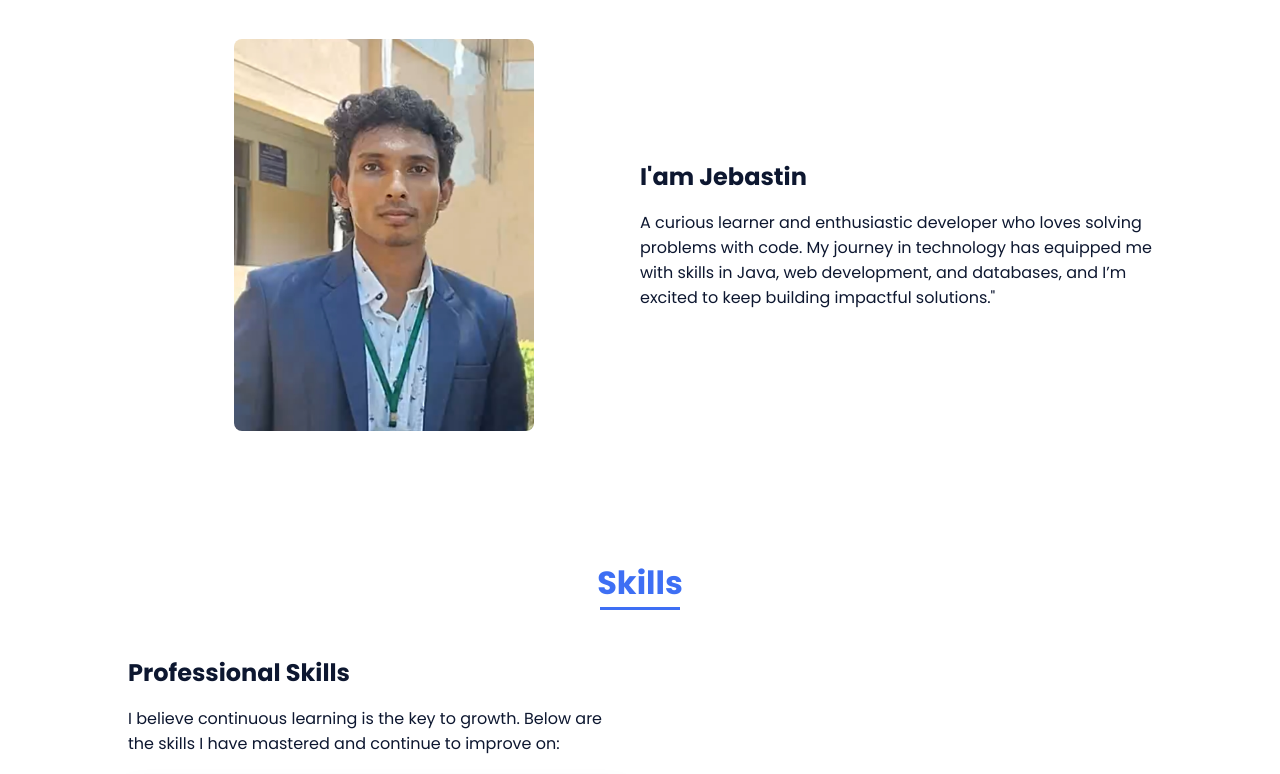
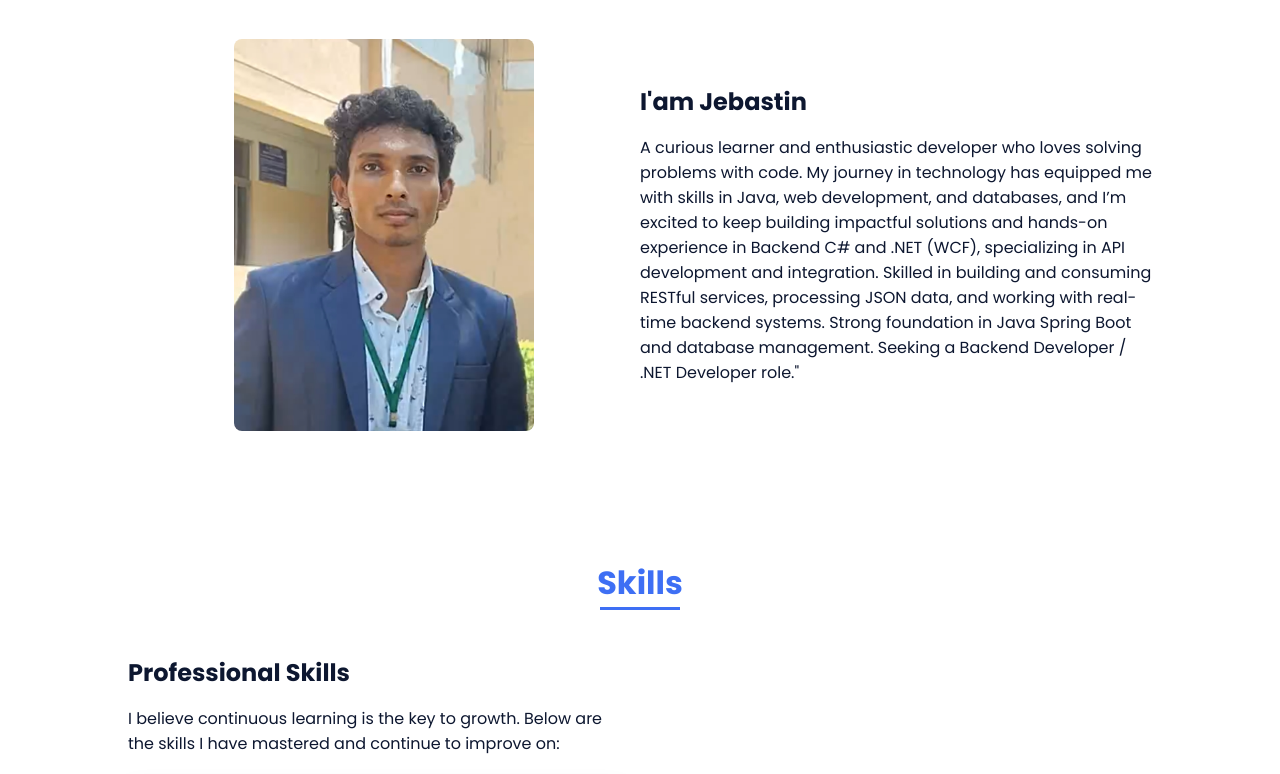
Before and after one commit to jebastin2003/JebastinPortfolio, a plain HTML site: page index.html in a window 1280 px wide. Shown: the part 860-1634 px from the top of the page. Drawn offline with nearby package versions, Linux system fonts and the light colour scheme.

Commit message:
Update index.html

```diff
--- a/index.html
+++ b/index.html
@@ -74,7 +74,8 @@
 
                     <div>
                         <h2 class="about__subtitle">I'am Jebastin</h2>
-                        <p class="about__text">A curious learner and enthusiastic developer who loves solving problems with code. My journey in technology has equipped me with skills in Java, web development, and databases, and I’m excited to keep building impactful solutions."</p>
+                        <p class="about__text">A curious learner and enthusiastic developer who loves solving problems with code. My journey in technology has equipped me with skills in Java, web development, and databases, and I’m excited to keep building impactful solutions and
+                             hands-on experience in Backend C# and .NET (WCF), specializing in API development and integration. Skilled in building and consuming RESTful services, processing JSON data, and working with real-time backend systems. Strong foundation in Java Spring Boot and database management. Seeking a Backend Developer / .NET Developer role."</p>
                     </div>
                 </div>
             </section>
```
